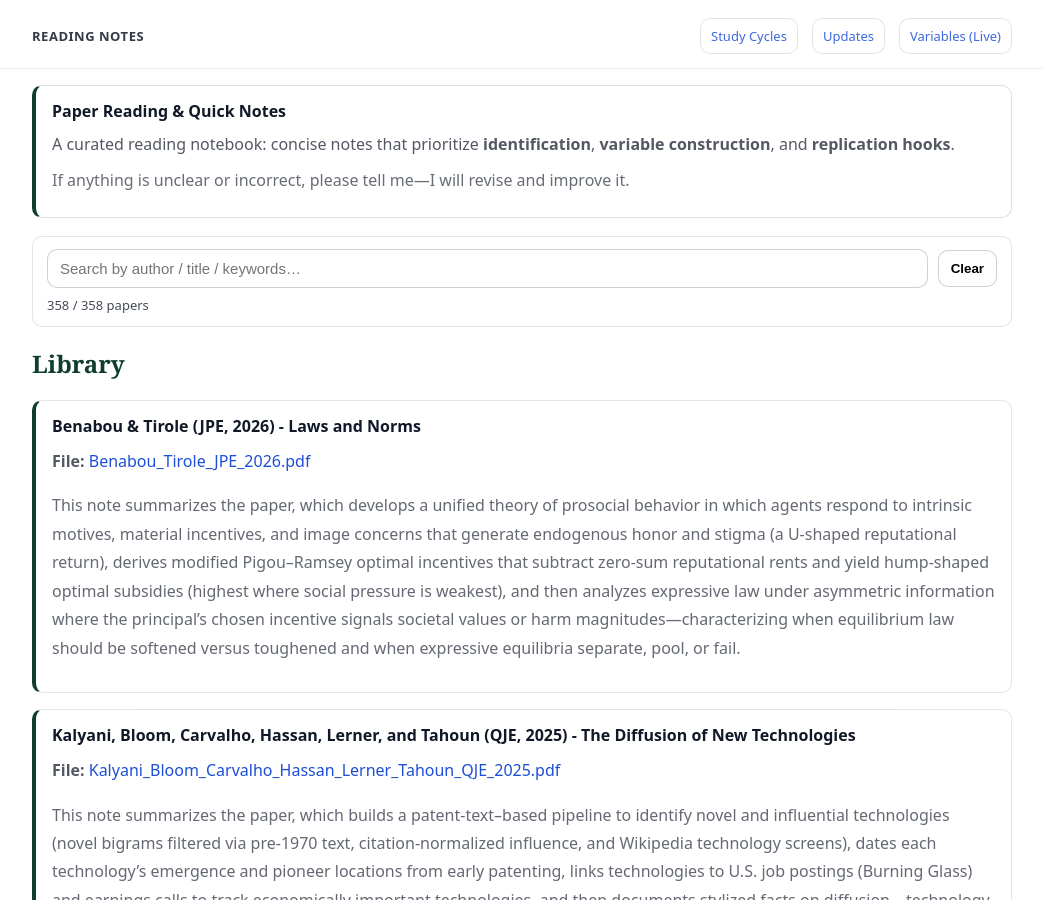
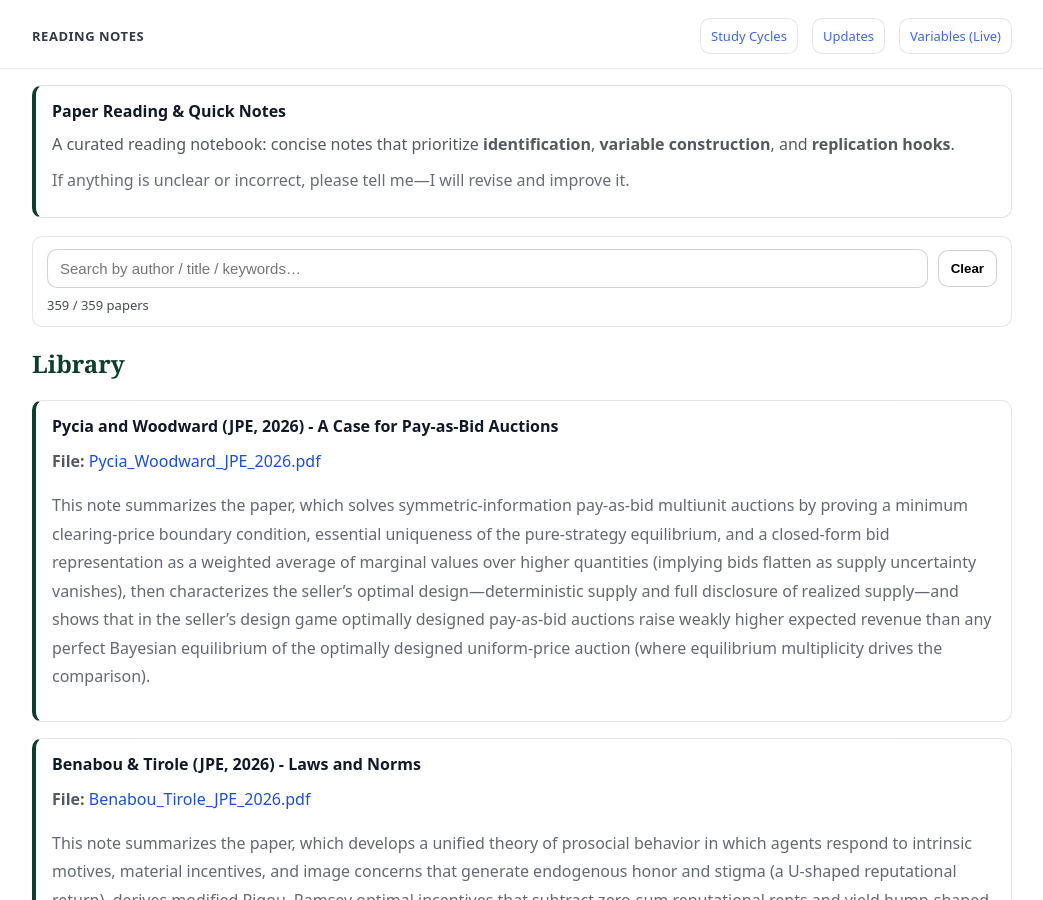
Before and after one commit to yaxinzn/study-archive, a Jekyll site: the page built from reading/index.md, in a window 1280 px wide and 900 px high. Shown: the whole window, without its empty margins (118-1161 px from the left). Built offline with Jekyll 4.4.1, drawn with Linux system fonts in a browser that asks for light colours.

Commit message:
Reading: add/update Pycia_Woodward_JPE_2026.pdf

```diff
--- a/_data/reading.yml
+++ b/_data/reading.yml
@@ -1,3 +1,7 @@
+- title: "Pycia and Woodward (JPE, 2026) - A Case for Pay-as-Bid Auctions"
+  file: "Pycia_Woodward_JPE_2026.pdf"
+  desc: "This note summarizes the paper, which solves symmetric-information pay-as-bid multiunit auctions by proving a minimum clearing-price boundary condition, essential uniqueness of the pure-strategy equilibrium, and a closed-form bid representation as a weighted average of marginal values over higher quantities (implying bids flatten as supply uncertainty vanishes), then characterizes the seller’s optimal design—deterministic supply and full disclosure of realized supply—and shows that in the seller’s design game optimally designed pay-as-bid auctions raise weakly higher expected revenue than any perfect Bayesian equilibrium of the optimally designed uniform-price auction (where equilibrium multiplicity drives the comparison)."
+
 - title: "Benabou & Tirole (JPE, 2026) - Laws and Norms"
   file: "Benabou_Tirole_JPE_2026.pdf"
   desc: "This note summarizes the paper, which develops a unified theory of prosocial behavior in which agents respond to intrinsic motives, material incentives, and image concerns that generate endogenous honor and stigma (a U-shaped reputational return), derives modified Pigou–Ramsey optimal incentives that subtract zero-sum reputational rents and yield hump-shaped optimal subsidies (highest where social pressure is weakest), and then analyzes expressive law under asymmetric information where the principal’s chosen incentive signals societal values or harm magnitudes—characterizing when equilibrium law should be softened versus toughened and when expressive equilibria separate, pool, or fail."
```
Also changed, not shown: 1 other file.
